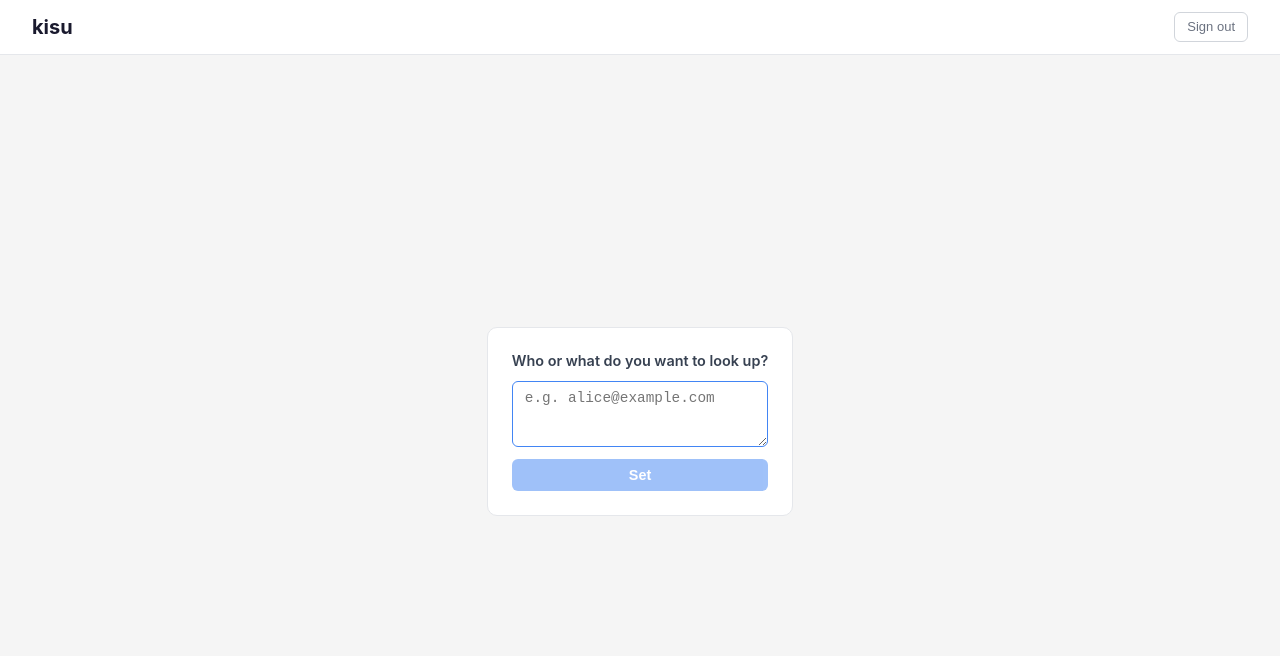
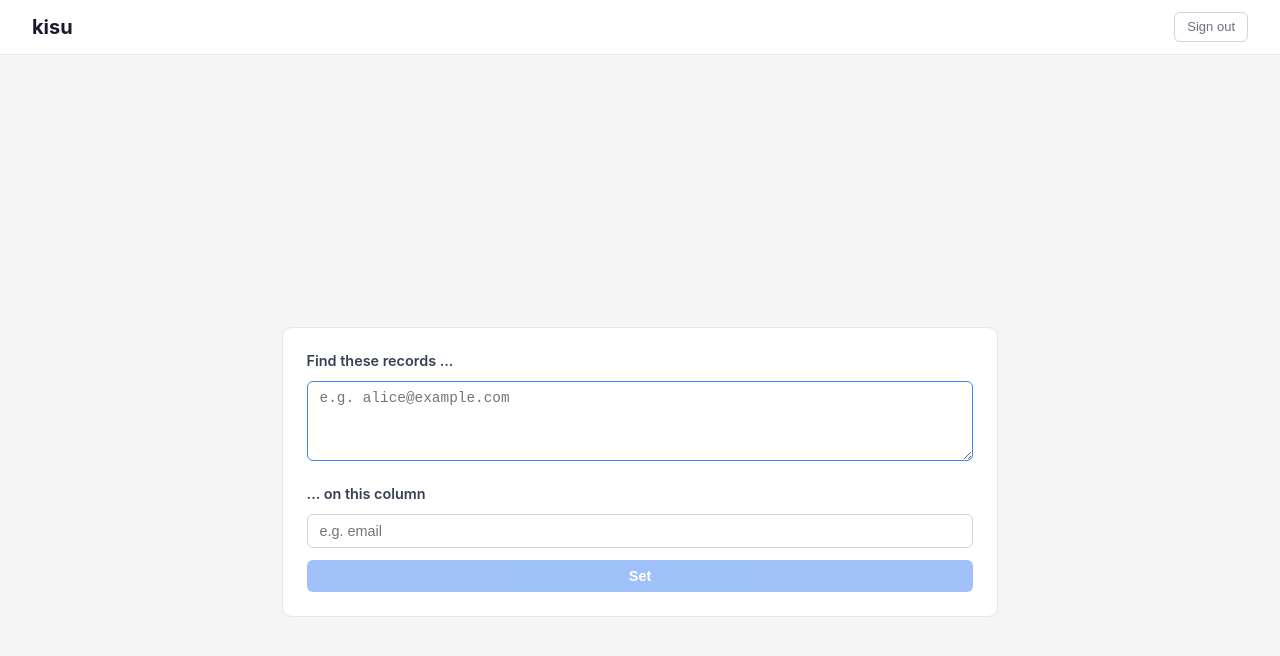
Before and after one commit to gatsu420/kisu-fe, a React (Vite) app: page / in a window 1280 px wide. Shown: the top 656 px of the page. Built offline with nearby package versions, Linux system fonts and the light colour scheme.

Commit message:
add input box for filter (#4)
* add input box for filter

* widen card and box

```diff
--- a/src/lib/api.ts
+++ b/src/lib/api.ts
@@ -2,10 +2,12 @@
 export async function fetchAnswer(
   prompt: string,
   param: string,
+  filter: string,
 ): Promise<unknown> {
   const url = new URL('/answer/v1/answer', window.location.origin)
   url.searchParams.set('prompt', prompt)
   url.searchParams.set('param', param)
+  url.searchParams.set('filter', filter)
 
   const res = await fetch(url.toString(), {
     method: 'GET',
--- a/src/pages/Dashboard.module.css
+++ b/src/pages/Dashboard.module.css
@@ -53,6 +53,7 @@
   align-self: center;
   margin-top: 30vh;
   border: 1px solid #e5e7eb;
+  width: 80%;
 }
 
 .setupLabel {
@@ -66,6 +67,23 @@
   display: flex;
   flex-direction: column;
   gap: 0.75rem;
+}
+
+.setupInputTextarea {
+  width: 100%;
+  min-width: 200px;
+  padding: 0.5rem 0.75rem;
+  font-size: 0.9rem;
+  border: 1px solid #d1d5db;
+  border-radius: 6px;
+  outline: none;
+  transition: border-color 0.15s;
+  resize: vertical;
+  min-height: 5rem;
+}
+
+.setupInputTextarea:focus {
+  border-color: #4285f4;
 }
 
 .setupInput {
--- a/src/pages/Dashboard.tsx
+++ b/src/pages/Dashboard.tsx
@@ -4,67 +4,73 @@ import {
   useEffect,
   type FormEvent,
   type KeyboardEvent,
-} from 'react'
-import { useNavigate } from 'react-router-dom'
-import { fetchAnswer } from '../lib/api'
-import styles from './Dashboard.module.css'
+} from "react";
+import { useNavigate } from "react-router-dom";
+import { fetchAnswer } from "../lib/api";
+import styles from "./Dashboard.module.css";
 
 interface Message {
-  prompt: string
-  result?: unknown
-  error?: string
+  prompt: string;
+  result?: unknown;
+  error?: string;
 }
 
 export default function Dashboard() {
-  const [param, setParam] = useState('')
-  const [paramDraft, setParamDraft] = useState('')
-  const [prompt, setPrompt] = useState('')
-  const [message, setMessage] = useState<Message | null>(null)
-  const [loading, setLoading] = useState(false)
-  const promptRef = useRef<HTMLTextAreaElement>(null)
-  const navigate = useNavigate()
+  const [param, setParam] = useState("");
+  const [paramDraft, setParamDraft] = useState("");
+  const [filter, setFilter] = useState("");
+  const [filterDraft, setFilterDraft] = useState("");
+  const [prompt, setPrompt] = useState("");
+  const [message, setMessage] = useState<Message | null>(null);
+  const [loading, setLoading] = useState(false);
+  const promptRef = useRef<HTMLTextAreaElement>(null);
+  const navigate = useNavigate();
 
-  const paramLocked = param.length > 0
+  const paramLocked = param.length > 0 && filter.length > 0;
 
   useEffect(() => {
-    if (paramLocked) promptRef.current?.focus()
-  }, [paramLocked])
+    if (paramLocked) promptRef.current?.focus();
+  }, [paramLocked]);
 
   const handleSetParam = (e: FormEvent) => {
-    e.preventDefault()
-    const trimmed = paramDraft.trim()
-    if (trimmed) setParam(trimmed)
-  }
+    e.preventDefault();
+    const trimmedParam = paramDraft.trim();
+    const trimmedFilter = filterDraft.trim();
+    if (trimmedParam && trimmedFilter) {
+      setParam(trimmedParam);
+      setFilter(trimmedFilter);
+    }
+  };
 
   const handleAsk = async () => {
-    if (!prompt.trim() || !paramLocked || loading) return
-    const currentPrompt = prompt.trim()
-    setLoading(true)
+    if (!prompt.trim() || !paramLocked || loading) return;
+    const currentPrompt = prompt.trim();
+    setLoading(true);
 
     // Set placeholder message (overwrites previous)
-    setMessage({ prompt: currentPrompt })
+    setMessage({ prompt: currentPrompt });
 
     try {
-      const data = await fetchAnswer(currentPrompt, param)
-      setMessage({ prompt: currentPrompt, result: data })
+      const data = await fetchAnswer(currentPrompt, param, filter);
+      setMessage({ prompt: currentPrompt, result: data });
     } catch (e) {
-      if (e instanceof Error && e.message === 'unauthorized') {
-        navigate('/login')
-        return
+      if (e instanceof Error && e.message === "unauthorized") {
+        navigate("/login");
+        return;
       }
-      const errMsg = e instanceof Error ? e.message : 'something went wrong'
-      setMessage({ prompt: currentPrompt, error: errMsg })
+      const errMsg = e instanceof Error ? e.message : "something went wrong";
+      setMessage({ prompt: currentPrompt, error: errMsg });
     } finally {
-      setLoading(false)
+      setLoading(false);
     }
-  }
+  };
 
   const handlePromptKey = (e: KeyboardEvent<HTMLTextAreaElement>) => {
-    if (e.key === 'Enter' && !e.shiftKey) {
-      e.preventDefault()
-      handleAsk()
+    if (e.key === "Enter" && !e.shiftKey) {
+      e.preventDefault();
+      handleAsk();
     }
-  }
+  };
 
   return (
     <div className={styles.page}>
@@ -72,7 +78,7 @@ export default function Dashboard() {
         <h1 className={styles.logo}>kisu</h1>
         <button
           className={styles.signOutBtn}
-          onClick={() => navigate('/login?signout')}
+          onClick={() => navigate("/login?signout")}
         >
           Sign out
         </button>
@@ -82,21 +88,35 @@ export default function Dashboard() {
         {/* Param setup */}
         {!paramLocked ? (
           <form onSubmit={handleSetParam} className={styles.setupCard}>
-            <p className={styles.setupLabel}>Who or what do you want to look up?</p>
+            <p className={styles.setupLabel}>Find these records ...</p>
             <div className={styles.setupRow}>
               <textarea
-                className={styles.setupInput}
+                className={styles.setupInputTextarea}
                 placeholder="e.g. alice@example.com"
                 value={paramDraft}
                 onChange={(e) => setParamDraft(e.target.value)}
                 rows={3}
                 autoFocus
               />
+              <p
+                className={styles.setupLabel}
+                style={{ marginTop: "0.75rem", marginBottom: "0" }}
+              >
+                ... on this column
+              </p>
+              <input
+                className={styles.setupInput}
+                placeholder="e.g. email"
+                value={filterDraft}
+                onChange={(e) => setFilterDraft(e.target.value)}
+              />
               <button
                 type="submit"
                 className={styles.setupBtn}
-                style={{ opacity: paramDraft.trim() ? 1 : 0.5 }}
-                disabled={!paramDraft.trim()}
+                style={{
+                  opacity: paramDraft.trim() && filterDraft.trim() ? 1 : 0.5,
+                }}
+                disabled={!paramDraft.trim() || !filterDraft.trim()}
               >
                 Set
               </button>
@@ -108,13 +128,15 @@ export default function Dashboard() {
             <div className={styles.infoCards}>
               <div className={styles.infoCard}>
                 <div className={styles.infoCardHeader}>
-                  <p className={styles.infoCardLabel}>looking up:</p>
+                  <p className={styles.infoCardLabel}>Find these records:</p>
                   <button
                     className={styles.infoCardAction}
                     onClick={() => {
-                      setParam('')
-                      setParamDraft('')
-                      setMessage(null)
+                      setParam("");
+                      setParamDraft("");
+                      setFilter("");
+                      setFilterDraft("");
+                      setMessage(null);
                     }}
                   >
                     change
@@ -123,8 +145,8 @@ export default function Dashboard() {
                 <p className={styles.infoCardValue}>{param}</p>
               </div>
               <div className={styles.infoCard}>
-                <p className={styles.infoCardLabel}>from data source:</p>
-                <p className={styles.infoCardValue}>default</p>
+                <p className={styles.infoCardLabel}>on this column:</p>
+                <p className={styles.infoCardValue}>{filter}</p>
               </div>
             </div>
 
@@ -145,14 +167,16 @@ export default function Dashboard() {
                 onClick={handleAsk}
                 disabled={loading || !prompt.trim()}
               >
-                {loading ? '...' : 'Ask'}
+                {loading ? "..." : "Ask"}
               </button>
             </div>
 
             {/* Result table */}
             <div className={styles.tableContainer}>
               {message === null ? (
-                <p className={styles.emptyTable}>Ask a question above to see results.</p>
+                <p className={styles.emptyTable}>
+                  Ask a question above to see results.
+                </p>
               ) : message.error ? (
                 <p className={styles.error}>{message.error}</p>
               ) : message.result !== undefined ? (
@@ -165,27 +189,27 @@ export default function Dashboard() {
         )}
       </main>
     </div>
-  )
+  );
 }
 
 interface ResultTableProps {
-  data: unknown
+  data: unknown;
 }
 
 function ResultTable({ data }: ResultTableProps) {
-  const rows = unwrapAnswer(data)
+  const rows = unwrapAnswer(data);
 
   if (rows && rows.length === 0) {
-    return <p className={styles.emptyResult}>No results found.</p>
+    return <p className={styles.emptyResult}>No results found.</p>;
   }
 
   if (
     rows &&
     rows.length > 0 &&
-    typeof rows[0] === 'object' &&
+    typeof rows[0] === "object" &&
     rows[0] !== null
   ) {
-    const columns = Object.keys(rows[0])
+    const columns = Object.keys(rows[0]);
     return (
       <div className={styles.tableWrap}>
         <table className={styles.table}>
@@ -211,40 +235,40 @@ function ResultTable({ data }: ResultTableProps) {
           </tbody>
         </table>
       </div>
-    )
+    );
   }
 
-  const textAnswer = getTextAnswer(data)
+  const textAnswer = getTextAnswer(data);
   if (textAnswer !== null) {
-    return <p className={styles.emptyResult}>{textAnswer}</p>
+    return <p className={styles.emptyResult}>{textAnswer}</p>;
   }
 
-  return <pre className={styles.pre}>{JSON.stringify(data, null, 2)}</pre>
+  return <pre className={styles.pre}>{JSON.stringify(data, null, 2)}</pre>;
 }
 
 function unwrapAnswer(data: unknown): Record<string, unknown>[] | null {
-  if (Array.isArray(data)) return data as Record<string, unknown>[]
-  if (data && typeof data === 'object' && !Array.isArray(data)) {
-    const obj = data as Record<string, unknown>
-    if ('answer' in obj && Array.isArray(obj.answer)) {
-      return obj.answer as Record<string, unknown>[]
+  if (Array.isArray(data)) return data as Record<string, unknown>[];
+  if (data && typeof data === "object" && !Array.isArray(data)) {
+    const obj = data as Record<string, unknown>;
+    if ("answer" in obj && Array.isArray(obj.answer)) {
+      return obj.answer as Record<string, unknown>[];
     }
   }
-  return null
+  return null;
 }
 
 function renderCell(value: unknown): string {
-  if (value === null || value === undefined) return ''
-  if (typeof value === 'object') return JSON.stringify(value)
-  return String(value)
+  if (value === null || value === undefined) return "";
+  if (typeof value === "object") return JSON.stringify(value);
+  return String(value);
 }
 
 function getTextAnswer(data: unknown): string | null {
-  if (data && typeof data === 'object' && !Array.isArray(data)) {
-    const obj = data as Record<string, unknown>
-    if ('answer' in obj && typeof obj.answer === 'string') {
-      return obj.answer as string
+  if (data && typeof data === "object" && !Array.isArray(data)) {
+    const obj = data as Record<string, unknown>;
+    if ("answer" in obj && typeof obj.answer === "string") {
+      return obj.answer as string;
     }
   }
-  return null
+  return null;
 }
```
